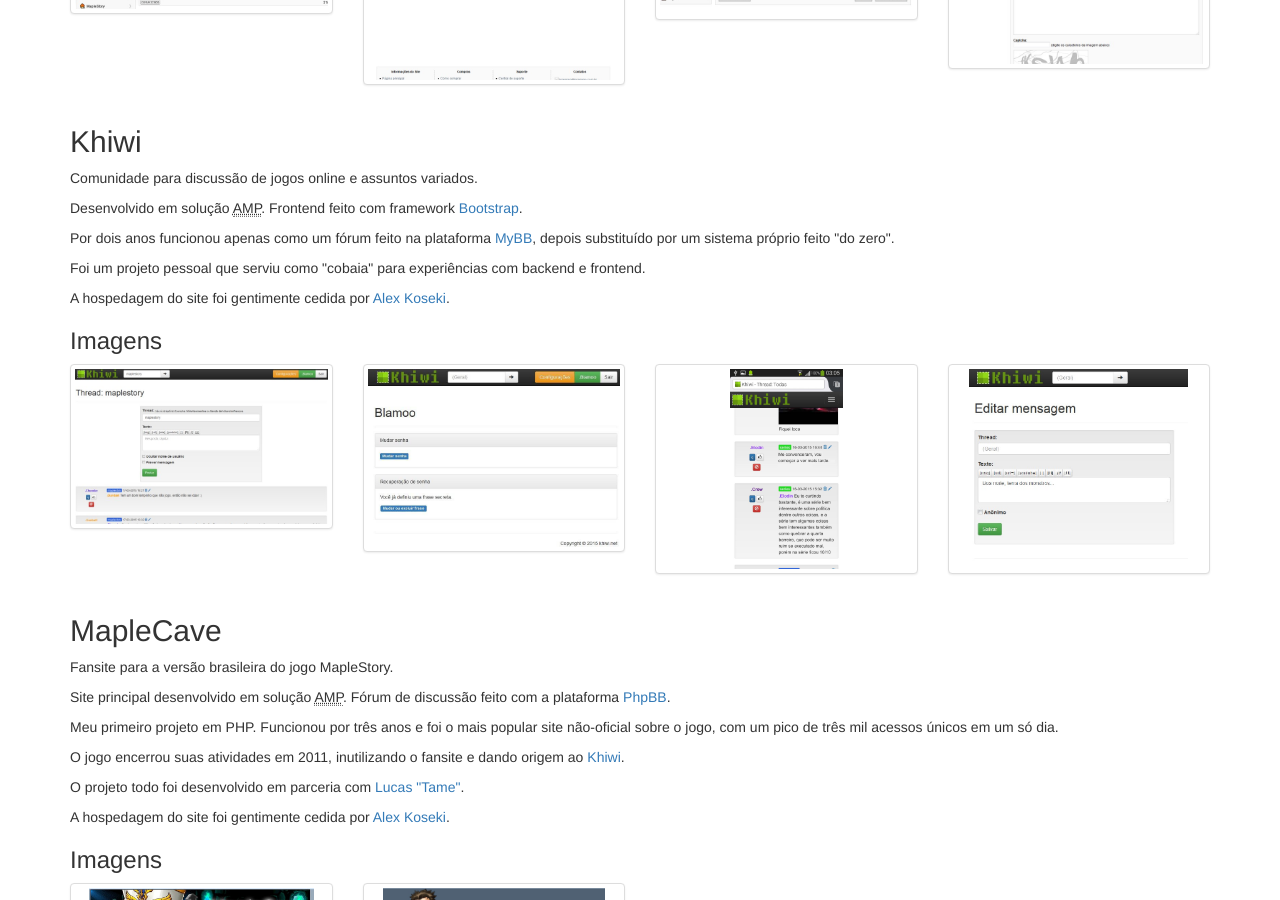
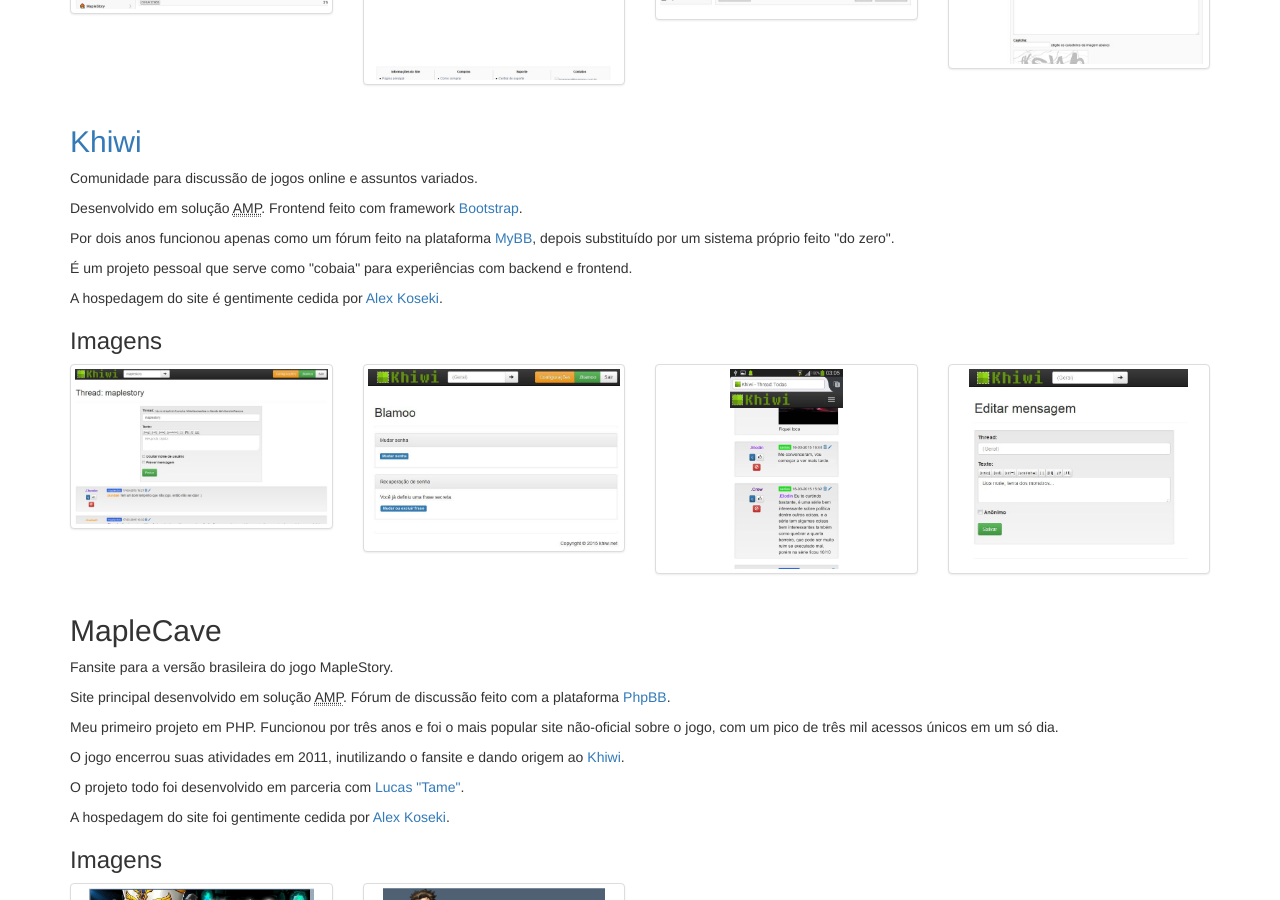
Before and after one commit to Blamoo/blamoo.github.io, a Jekyll site: the page built from portfolio.html, in a window 1280 px wide and 900 px high, scrolled down 2371 px. Built offline with Jekyll 4.4.1, drawn with Linux system fonts in a browser that asks for light colours; nearby versions of some CDN libraries.

```diff
--- a/portfolio.html
+++ b/portfolio.html
@@ -170,12 +170,12 @@ bodyClass: portfolio
 
 	<div class="row">
 		<div class="col-md-12">
-			<h2 id="khiwi">Khiwi</h2>
+			<h2 id="khiwi"><a href="http://khiwi.net/">Khiwi</a></h2>
 			<p>Comunidade para discussão de jogos online e assuntos variados.</p>
 			<p>Desenvolvido em solução <abbr title="Apache HTTP Server, PHP e MySQL">AMP</abbr>. Frontend feito com framework <a href="http://getbootstrap.com/">Bootstrap</a>.</p>
 			<p>Por dois anos funcionou apenas como um fórum feito na plataforma <a href="http://www.mybb.com/">MyBB</a>, depois substituído por um sistema próprio feito "do zero".</p>
-			<p>Foi um projeto pessoal que serviu como "cobaia" para experiências com backend e frontend.</p>
-			<p>A hospedagem do site foi gentimente cedida por <a href="https://github.com/AKoseki">Alex Koseki</a>.</p>
+			<p>É um projeto pessoal que serve como "cobaia" para experiências com backend e frontend.</p>
+			<p>A hospedagem do site é gentimente cedida por <a href="https://github.com/AKoseki">Alex Koseki</a>.</p>
 
 			<h3>Imagens</h3>
 			<div class="row">
```
